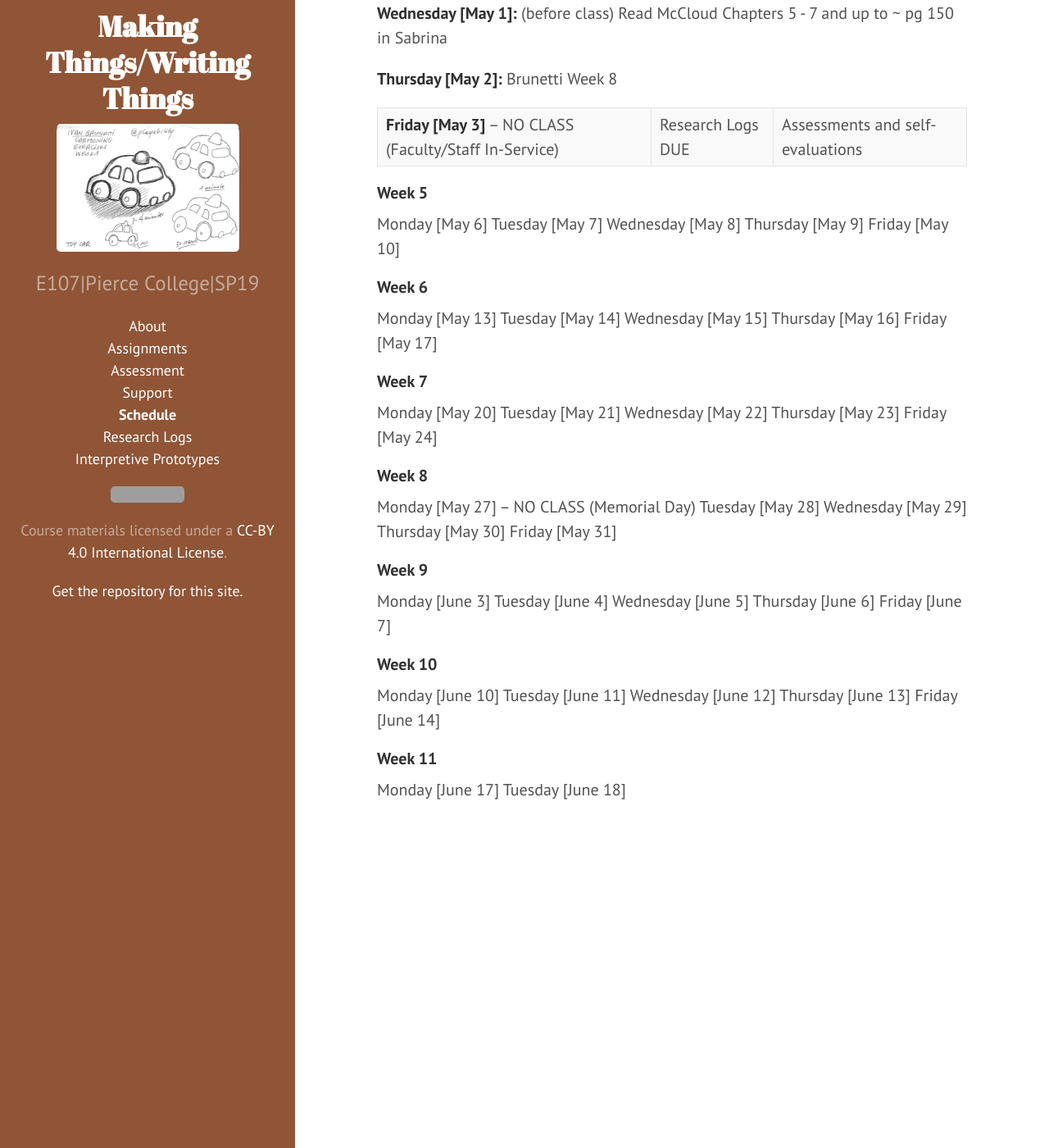
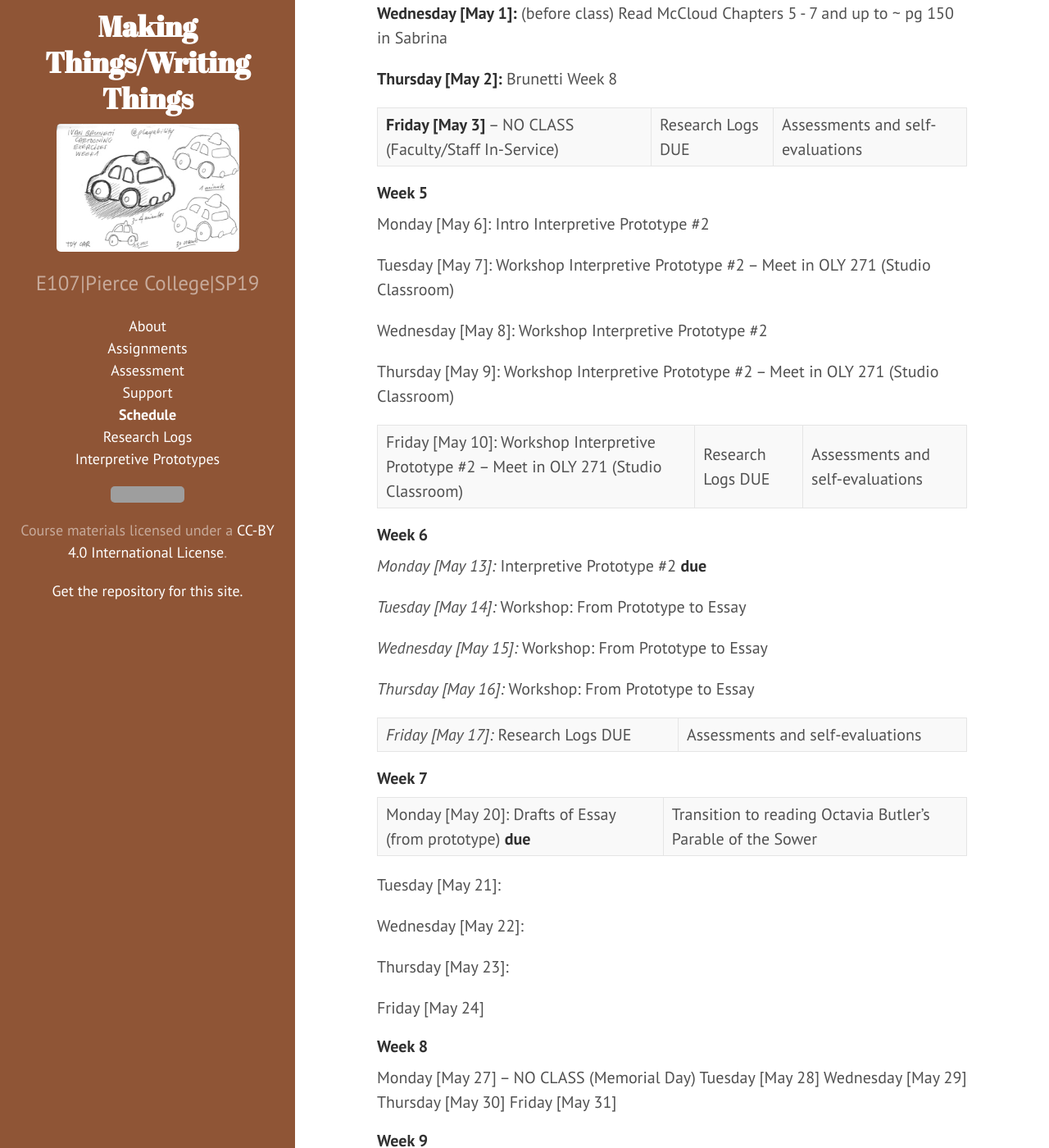
Before and after one commit to jloan/e107v2, a Jekyll site: the page built from 04schedule.md, in a window 1280 px wide and 1400 px high, scrolled down 1696 px. Shown: the whole window at 82% size. Built offline with Jekyll 4.4.1, drawn with Linux system fonts in a browser that asks for light colours; grey boxes are pictures that could not be loaded.

Commit message:
Update 04schedule.md

```diff
--- a/04schedule.md
+++ b/04schedule.md
@@ -55,26 +55,39 @@ permalink: /schedule/
 
 #### Week 5
 
-Monday [May 6]
-Tuesday [May 7]
-Wednesday [May 8]
-Thursday [May 9]
-Friday [May 10]
+Monday [May 6]: Intro Interpretive Prototype #2
+
+Tuesday [May 7]: Workshop Interpretive Prototype #2 -- Meet in OLY 271 (Studio Classroom)
+
+Wednesday [May 8]: Workshop Interpretive Prototype #2
+
+Thursday [May 9]: Workshop Interpretive Prototype #2 -- Meet in OLY 271 (Studio Classroom)
+
+Friday [May 10]: Workshop Interpretive Prototype #2 -- Meet in OLY 271 (Studio Classroom) | Research Logs DUE | Assessments and self-evaluations
+
 
 #### Week 6
 
-Monday [May 13]
-Tuesday [May 14]
-Wednesday [May 15]
-Thursday [May 16]
-Friday [May 17]
+*Monday [May 13]:* Interpretive Prototype #2 **due**
+
+*Tuesday [May 14]:* Workshop: From Prototype to Essay
+
+*Wednesday [May 15]:* Workshop: From Prototype to Essay
+
+*Thursday [May 16]:* Workshop: From Prototype to Essay
+
+*Friday [May 17]:* Research Logs DUE | Assessments and self-evaluations
 
 #### Week 7
 
-Monday [May 20]
-Tuesday [May 21]
-Wednesday [May 22]
-Thursday [May 23]
+Monday [May 20]: Drafts of Essay (from prototype) **due** | Transition to reading Octavia Butler's Parable of the Sower
+
+Tuesday [May 21]:
+
+Wednesday [May 22]:
+
+Thursday [May 23]:
+
 Friday [May 24]
 
 #### Week 8
```
